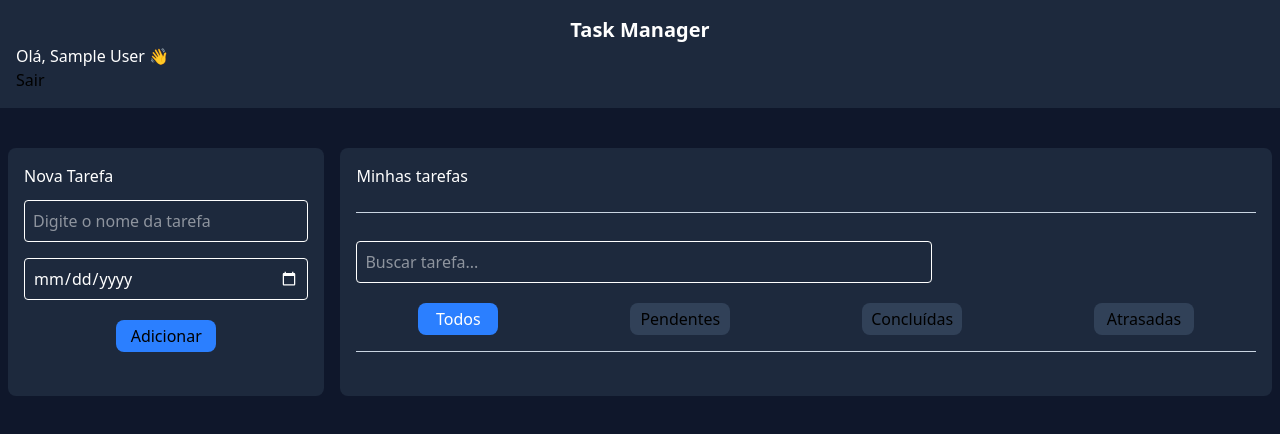
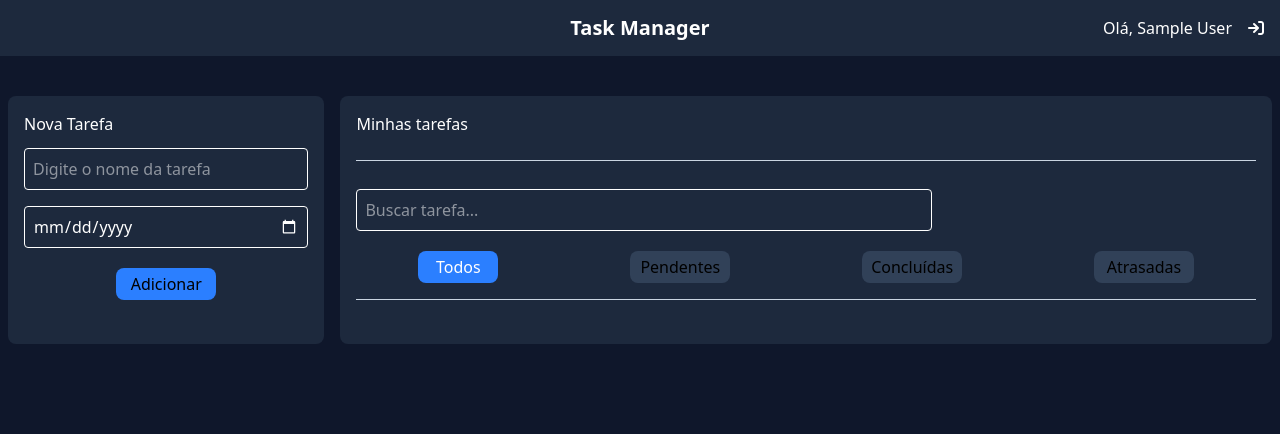
Before and after one commit to n-uderson/Task-Manager, a React (Vite) app: page / in a window 1280 px wide. Shown: the top 434 px of the page. Built offline with nearby package versions, Linux system fonts and the light colour scheme; no server answers; sample sign-in values are in the browser's storage.

Commit message:
Correção de erro e parte pesada concluída

```diff
--- a/src/assets/components/Header.jsx
+++ b/src/components/Header.jsx
@@ -20,19 +20,17 @@ function Header() {
 
 
     return (
-      <div className="bg-slate-800  p-4 ">
-        <h1 className="flex justify-center items-center text-white text-xl font-bold">
+      <div className="bg-slate-800  p-4 md:relative flex  items-center">
+        <h1 className="md:absolute md:left-1/2 md:-translate-x-1/2 text-white text-xl font-bold">
           Task Manager
         </h1>
-        <p className="text-white">Olá, {user?.name} 👋</p>
-        <button
-          onClick={handleLogout}
-
-
-        >
-          Sair
-        </button>
-         {/* <i className="fa-regular fa-bell cursor-pointer text-white"></i> */}
+        <div className=" flex gap-4 items-center ml-auto">
+          <p className="text-white">Olá, {user?.name} </p>
+          <button onClick={handleLogout}>
+            <i class="fa-solid fa-arrow-right-to-bracket text-white cursor-pointer"></i>
+          </button>
+        </div>
+        {/* <i className="fa-regular fa-bell cursor-pointer text-white"></i> */}
       </div>
     );
 }
--- a/src/assets/components/Login.jsx
+++ b/src/components/Login.jsx
@@ -1,5 +1,7 @@
 import { useState } from "react";
 import { useNavigate } from "react-router-dom";
+
+import imgmobile from "../assets/imagem-login.png";
 
 function Login() {
   const [email, setEmail] = useState("");
@@ -43,6 +45,7 @@ function Login() {
 
   return (
     <div className="bg-slate-900 h-screen flex items-center justify-center">
+      <img src={imgmobile} alt="Mobile" className="absolute top-0 left-0 w-full h-full object-cover opacity-20" />
       <div className="bg-slate-800 flex flex-col items-center justify-center gap-11 h-96 w-80 rounded-lg ">
         <h1 className="text-white text-3xl font-semibold ">Login</h1>
         <div className="p-4 flex flex-col gap-4 w-full  ">
@@ -74,12 +77,22 @@ function Login() {
         >
           Entrar
         </button>
-        <p
+
+        <p className="text-white text-sm">
+          Não tem uma conta?{" "}
+          <span
+            onClick={() => navigate("/register")}
+            className="cursor-pointer text-blue-400 hover:underline"
+          >
+            Cadastre-se
+          </span>
+        </p>
+        {/* <p
         onClick={() => navigate("/register")}
         className="text-white text-sm cursor-pointer hover:underline">
-          Não tem uma conta? Cadastre-se
+          Cadastre-se
 
-          </p>
+          </p> */}
       </div>
     </div>
   );
--- a/src/assets/components/Register.jsx
+++ b/src/components/Register.jsx
@@ -1,5 +1,7 @@
 import {useState, useEffect} from "react";
 import { useNavigate } from "react-router-dom";
+
+
 
 
 function Register() {
@@ -43,7 +45,7 @@ function Register() {
 
     return (
       <div className="bg-slate-900 h-screen flex items-center justify-center">
-        <div className="bg-slate-800 flex flex-col items-center justify-center gap-11 h-96 w-80 rounded-lg ">
+        <div className="bg-slate-800 flex flex-col items-center justify-center gap-4 p-2 w-80 rounded-lg ">
           <h1 className="text-white text-2xl font-semibold ">Cadastre-se</h1>
           <div className="p-4 flex flex-col gap-4 w-full  ">
             <input
--- a/src/assets/components/Tarefas.jsx
+++ b/src/components/Tarefas.jsx
@@ -2,8 +2,8 @@ import { useState, useEffect } from "react";
 import { useNavigate } from "react-router-dom";
 import ButtonEdit from "./ButtonEdit";
 import BuscarTarefas from "./BuscarTarefas";
-import Header from "./header";
-import ButtonDeletee from "./buttonDelete";
+import Header from "./Header";
+import ButtonDelete from "./ButtonDelete";
 
 function Tarefas() {
   const [tarefas, setTarefas] = useState([]);
@@ -66,7 +66,6 @@ function Tarefas() {
       setTarefas(newDelete);
 
       setOpenDel(false);
-
     } catch (error) {
       console.error("Erro:", error);
     }
@@ -139,10 +138,8 @@ function Tarefas() {
   const [openDel, setOpenDel] = useState(false);
   const [tarefaSelecionada, setTarefaSelecionada] = useState(null);
 
-
   return (
     <div className="bg-slate-900 h-screen">
-
       <Header />
       <div className=" mt-8 md:flex md:flex-row ">
         <div className="bg-slate-800 rounded-lg m-2 p-4 gap-2 flex flex-col md:w-1/3 md:h-62  ">
@@ -237,19 +234,23 @@ function Tarefas() {
                   </div>
                   <div className="text-slate-300 space-x-4 flex flex-row">
                     <ButtonEdit tarefa={tarefa} onSave={handleSaveEdit} />
-                    <button onClick={() => {
+                    <button
+                      onClick={() => {
                         setOpenDel(true);
                         setTarefaSelecionada(tarefa);
-                    }} className="cursor-pointer " aria-label="Excluir">
+                      }}
+                      className="cursor-pointer "
+                      aria-label="Excluir"
+                    >
                       <i className="text-slate-300 fa-solid fa-trash hover:text-red-500"></i>
                     </button>
                     {openDel && (
-                      <ButtonDeletee
+                      <ButtonDelete
                         tarefa={tarefaSelecionada}
                         onDelete={onDeleteClick}
-                      onClose={() => setOpenDel(false)} />
+                        onClose={() => setOpenDel(false)}
+                      />
                     )}
-
                   </div>
                 </div>
               );
```
Also changed, not shown: src/App.jsx (+6 -10 lines), src/assets/imagem-login.png (added), src/components/BuscarTarefas.jsx (renamed from src/assets/components/BuscarTarefas.jsx), src/components/ButtonDelete.jsx (renamed from src/assets/components/ButtonDelete.jsx), src/components/ButtonEdit.jsx (renamed from src/assets/components/ButtonEdit.jsx), src/components/Nav.jsx (renamed from src/assets/components/Nav.jsx). Lines whose indentation alone changed are shown as unchanged.
